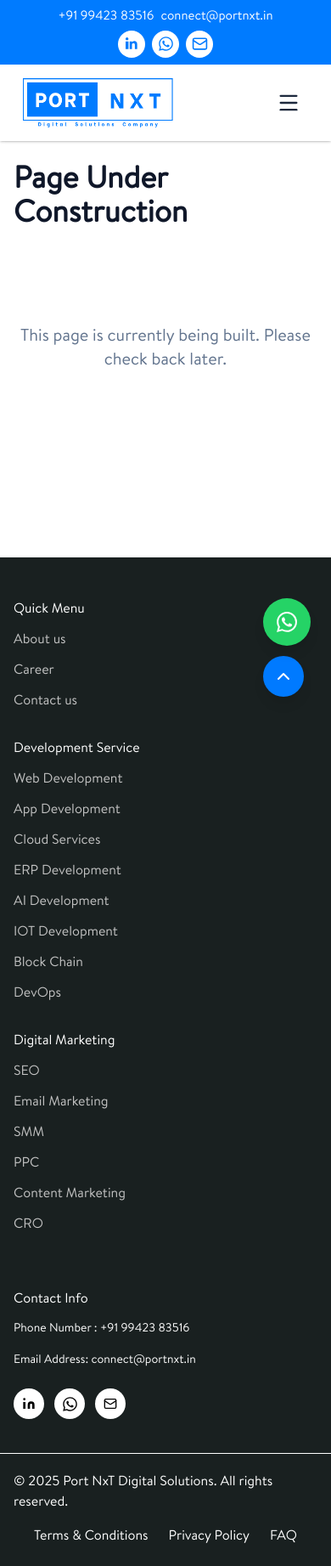
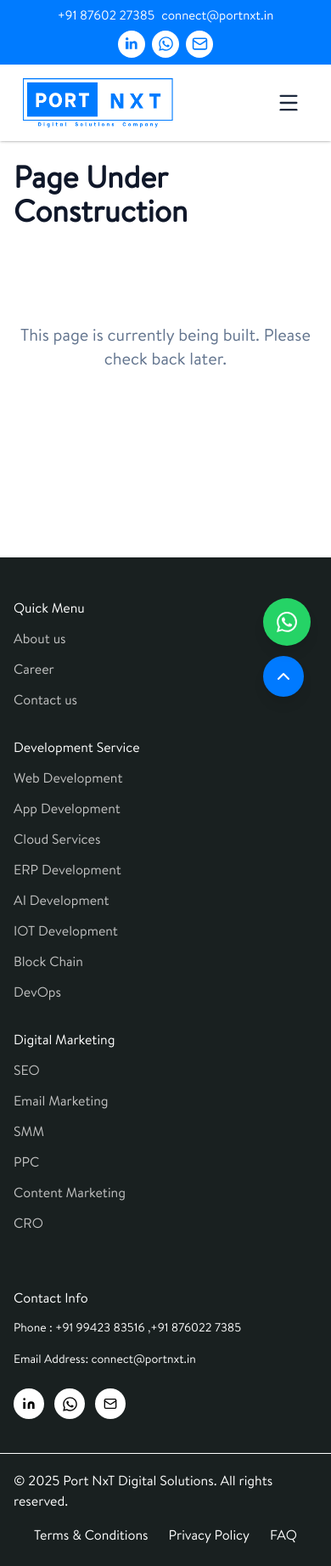
Before and after one commit to HariVMS/portnxt, a Next.js app: page /industries/retail in a window 390 px wide. Shown: the whole page at 85% size. Built offline with nearby package versions, Linux system fonts and the light colour scheme.

Commit message:
update the mobile number

```diff
--- a/src/components/layout/Footer.tsx
+++ b/src/components/layout/Footer.tsx
@@ -251,9 +251,9 @@ export default function Footer() {
               Contact Info
             </h4>
             <div className="space-y-6">
-              <div className="flex gap-3 flex-col">
+              <div className="flex gap-3 flex-col min-w-[300px]">
                 <div className="text-white mb-1">
-                  Phone Number : +91 99423 83516
+                  Phone : +91 99423 83516 ,+91 876022 7385
                 </div>
                 <div className="text-white">
                   Email Address: connect@portnxt.in
--- a/src/components/layout/Header.tsx
+++ b/src/components/layout/Header.tsx
@@ -71,11 +71,11 @@ export default function Header() {
             <div className="flex xs:flex-col gap-2 xs:gap-1  items-center sm:flex-row sm:gap-4">
               <div className="flex items-center gap-3">
                 <a
-                  href="tel:+919942383516"
+                  href="tel:+918760227385"
                   className="flex items-center gap-2 hover:text-white/80 transition-colors"
                 >
                   <span className="font-normal text-[15px] font-brandon">
-                    +91 99423 83516
+                    +91 87602 27385
                   </span>
                 </a>
                 <span className="hidden md:inline text-white text-[18px]">
```
